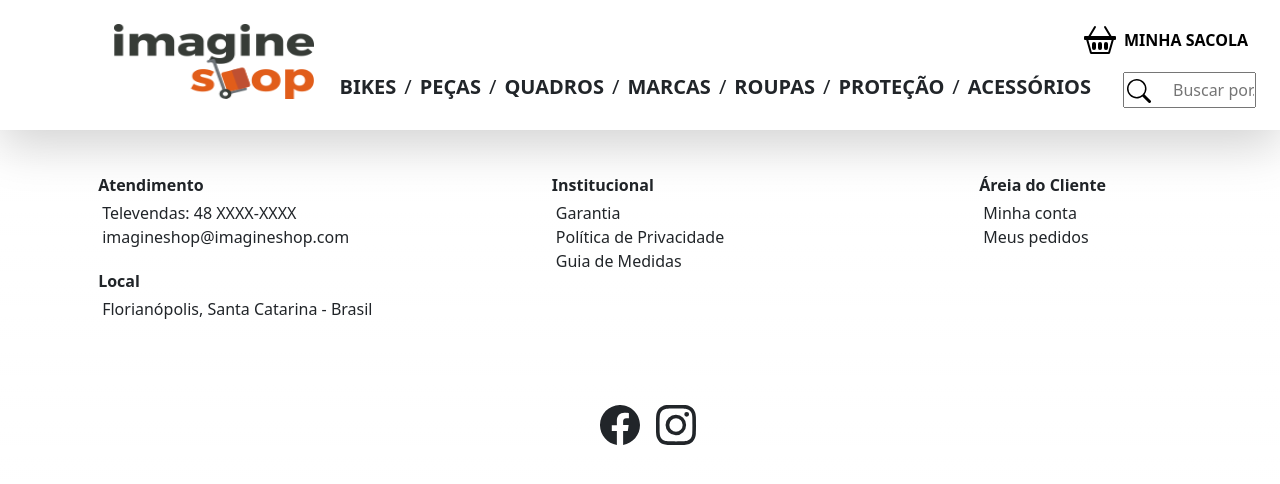
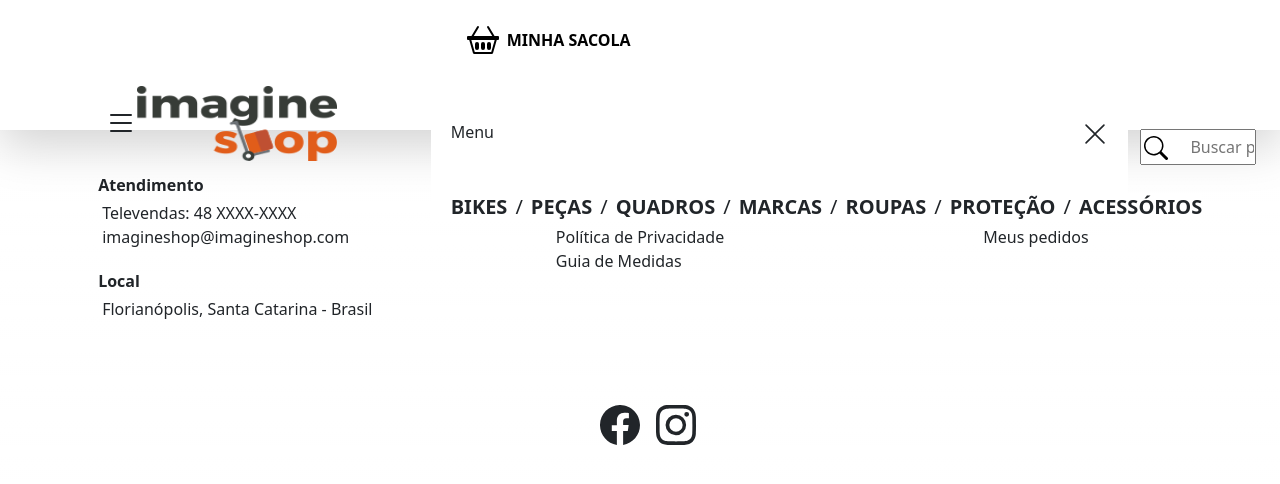
Before and after one commit to vicentecrespop/ImagineShop-BMX, a Next.js app: page /conta in a window 1280 px wide. Shown: the top 484 px of the page. Built offline with nearby package versions, Linux system fonts and the light colour scheme.

Commit message:
components

```diff
--- a/components/Navbar.js
+++ b/components/Navbar.js
@@ -22,18 +22,28 @@ export default function Navbar() {
         router.push(`/search/${search}`)
     }
 
+    const toggleNavbar = () => {
+        const navbar = document.querySelector('div.navbar-items-container')
+        navbar.classList.toggle('navbar-items-container--active')
+    }
+
     return (
         <>
             <nav className="navbar-container container-fluid shadow-lg position-fixed top-0 bg-white px-4 pt-4 pb-2">
-                <div className="row">
-                    <div className="col-3 d-flex justify-content-end">
+                <div className="row navbar-row">
+                    <div className="col-12 col-sm-4 d-flex justify-content-center align-items-center">
+                        <span className="navbar-button" onClick={() => toggleNavbar()}>
+                            <svg xmlns="http://www.w3.org/2000/svg" width="32" height="32" fill="currentColor" className="bi bi-list" viewBox="0 0 16 16">
+                                <path fillRule="evenodd" d="M2.5 12a.5.5 0 0 1 .5-.5h10a.5.5 0 0 1 0 1H3a.5.5 0 0 1-.5-.5zm0-4a.5.5 0 0 1 .5-.5h10a.5.5 0 0 1 0 1H3a.5.5 0 0 1-.5-.5zm0-4a.5.5 0 0 1 .5-.5h10a.5.5 0 0 1 0 1H3a.5.5 0 0 1-.5-.5z"/>
+                            </svg>
+                        </span>
                         <Link href="/">
                             <Image src="/logo.png" width={200} height={75} alt="Logo ImagineShop"/>
                         </Link>
                     </div>
-                    <div className="col-9">
+                    <div className="col-8 navbar-right">
                         <div className="row d-flex align-items-center justify-content-end">
-                            <div className="col-12 d-flex justify-content-end">
+                            <div className="cart-container col-12 d-flex">
                                 <Link href="carrinho" className="ms-4 d-flex align-items-center text-decoration-none text-black">
                                     <div className="position-relative">
                                         {totalProducts > 0 && (
@@ -50,23 +60,31 @@ export default function Navbar() {
                                 </Link>
                             </div>
                         </div>
-                        <div className="row d-flex justify-content-end pt-3">
-                            <div className="col-10 d-flex justify-content-end">
-                                <Link href="bikes" className="bg-white border-0 mx-2 fw-bold text-uppercase fs-5 text-decoration-none text-dark">Bikes</Link>
-                                <span className="fs-5">/</span>
-                                <Link href="pecas" className="bg-white border-0 mx-2 fw-bold text-uppercase fs-5 text-decoration-none text-dark">Peças</Link>
-                                <span className="fs-5">/</span>
-                                <Link href="quadros" className="bg-white border-0 mx-2 fw-bold text-uppercase fs-5 text-decoration-none text-dark">Quadros</Link>
-                                <span className="fs-5">/</span>
-                                <Link href="marcas" className="bg-white border-0 mx-2 fw-bold text-uppercase fs-5 text-decoration-none text-dark">Marcas</Link>
-                                <span className="fs-5">/</span>
-                                <Link href="roupas" className="bg-white border-0 mx-2 fw-bold text-uppercase fs-5 text-decoration-none text-dark">Roupas</Link>
-                                <span className="fs-5">/</span>
-                                <Link href="protecao" className="bg-white border-0 mx-2 fw-bold text-uppercase fs-5 text-decoration-none text-dark">Proteção</Link>
-                                <span className="fs-5">/</span>
-                                <Link href="acessorios" className="bg-white border-0 mx-2 fw-bold text-uppercase fs-5 text-decoration-none text-dark">Acessórios</Link>
+                        <div className="cart-container row d-flex pt-3">
+                            <div className="navbar-items-container col-10 justify-content-end bg-white">
+                                <div className="navbar-close position-relative justify-content-center my-5 mx-2">
+                                    <span>Menu</span>
+                                    <span className="position-absolute top-0 end-0" onClick={() => toggleNavbar()}>
+                                        <svg xmlns="http://www.w3.org/2000/svg" width="26" height="26" fill="currentColor" className="bi bi-x-lg" viewBox="0 0 16 16">
+                                            <path d="M2.146 2.854a.5.5 0 1 1 .708-.708L8 7.293l5.146-5.147a.5.5 0 0 1 .708.708L8.707 8l5.147 5.146a.5.5 0 0 1-.708.708L8 8.707l-5.146 5.147a.5.5 0 0 1-.708-.708L7.293 8 2.146 2.854Z"/>
+                                        </svg>
+                                    </span>
+                                </div>
+                                <Link href="bikes" className="navbar-item bg-white border-0 mx-2 fw-bold text-uppercase fs-5 text-decoration-none text-dark">Bikes</Link>
+                                <span className="navbar-items-separator fs-5">/</span>
+                                <Link href="pecas" className="navbar-item bg-white border-0 mx-2 fw-bold text-uppercase fs-5 text-decoration-none text-dark">Peças</Link>
+                                <span className="navbar-items-separator fs-5">/</span>
+                                <Link href="quadros" className="navbar-item bg-white border-0 mx-2 fw-bold text-uppercase fs-5 text-decoration-none text-dark">Quadros</Link>
+                                <span className="navbar-items-separator fs-5">/</span>
+                                <Link href="marcas" className="navbar-item bg-white border-0 mx-2 fw-bold text-uppercase fs-5 text-decoration-none text-dark">Marcas</Link>
+                                <span className="navbar-items-separator fs-5">/</span>
+                                <Link href="roupas" className="navbar-item bg-white border-0 mx-2 fw-bold text-uppercase fs-5 text-decoration-none text-dark">Roupas</Link>
+                                <span className="navbar-items-separator fs-5">/</span>
+                                <Link href="protecao" className="navbar-item bg-white border-0 mx-2 fw-bold text-uppercase fs-5 text-decoration-none text-dark">Proteção</Link>
+                                <span className="navbar-items-separator fs-5">/</span>
+                                <Link href="acessorios" className="navbar-item bg-white border-0 mx-2 fw-bold text-uppercase fs-5 text-decoration-none text-dark">Acessórios</Link>
                             </div>
-                            <form onSubmit={e => searchProduct(e)} className="col-2 position-relative d-flex align-items-center justify-content-end">
+                            <form onSubmit={e => searchProduct(e)} className="search-container col-2 position-relative d-flex align-items-center">
                                 <button className="position-absolute start-0 ms-3 border-0 bg-white" type="submit">
                                 <svg xmlns="http://www.w3.org/2000/svg" width="24" height="24" fill="currentColor" className="bi bi-search" viewBox="0 0 16 16">
             <path d="M11.742 10.344a6.5 6.5 0 1 0-1.397 1.398h-.001c.03.04.062.078.098.115l3.85 3.85a1 1 0 0 0 1.415-1.414l-3.85-3.85a1.007 1.007 0 0 0-.115-.1zM12 6.5a5.5 5.5 0 1 1-11 0 5.5 5.5 0 0 1 11 0z"/>
```
